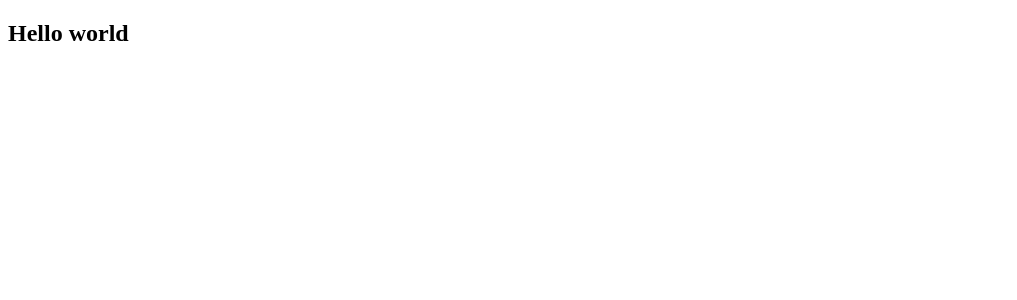
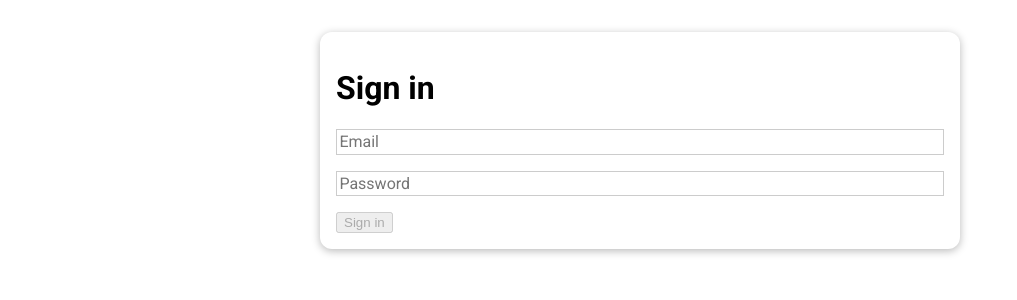
Before and after one commit to jeko2000/admin-panel-web, a Vue app: page / in a window 1280 px wide. Shown: the top 300 px of the page, without its empty margins (0-1017 px from the left). Built offline with nearby package versions, Linux system fonts and the light colour scheme; the HTML template or start-up script is replaced by a standard one.

Commit message:
Add basic login form component

```diff
--- a/src/App.vue
+++ b/src/App.vue
@@ -1,16 +1,36 @@
 <template>
-<h2>{{ name }}</h2>
+<LoginForm @login="onLogin"></LoginForm>
 </template>
 
 <script lang="ts">
 import { defineComponent } from "vue";
+import LoginForm from './components/LoginForm.vue';
 
 export default defineComponent({
   name: 'App',
-  data() {
-    return {
-      name: 'Hello world'
+  components: {
+    LoginForm
+  },
+  methods: {
+    onLogin(email: string, password: string) {
+      console.log(`Logged in as ${email} and ${password}`);
     }
   }
 });
 </script>
+
+<style>
+@import url('https://fonts.googleapis.com/css2?family=Roboto:wght@400;700&display=swap');
+
+* {
+    box-sizing: border-box;
+}
+
+html {
+    font-family: 'Roboto', sans-serif;
+}
+
+body {
+    margin: 0;
+}
+</style>
--- /dev/null
+++ b/src/components/LoginForm.vue
@@ -0,0 +1,78 @@
+<template>
+<base-form
+  title="Sign in"
+  @submit.prevent="onLogin">
+  <div class="form-control">
+    <input
+      v-model="email"
+      type="email"
+      name="email"
+      placeholder="Email"
+      required
+    >
+  </div>
+  <div class="form-control">
+    <input
+      v-model="password"
+      type="password"
+      name="password"
+      placeholder="Password"
+      required
+    >
+  </div>
+  <base-button :disabled="disableButton" type="submit">
+    Sign in
+  </base-button>
+</base-form>
+</template>
+
+<script lang="ts">
+import { defineComponent } from "vue";
+
+export default defineComponent({
+  name: 'LoginForm',
+  data() {
+    return {
+      email: '',
+      password: ''
+    }
+  },
+  emits: ['login'],
+  computed: {
+    disableButton(): boolean {
+      return !this.email || !this.password
+    }
+  },
+  methods: {
+    onLogin(): void {
+      this.$emit('login', this.email, this.password);
+    }
+  }
+});
+</script>
+
+<style scoped>
+label {
+    font-weight: bold;
+    display: block;
+    margin-bottom: 0.5rem;
+}
+
+input,
+textarea {
+    display: block;
+    width: 100%;
+    font: inherit;
+    padding: 0.15rem;
+    border: 1px solid #ccc;
+}
+
+input:focus,
+textarea:focus {
+    outline: none;
+}
+
+.form-control {
+    margin: 1rem 0;
+}
+</style>
--- /dev/null
+++ b/src/components/UI/BaseButton.vue
@@ -0,0 +1,13 @@
+<template>
+<button>
+  <slot></slot>
+</button>
+</template>
+
+<script lang="ts">
+import { defineComponent } from "vue";
+
+export default defineComponent({
+  name: "BaseButton"
+});
+</script>
--- /dev/null
+++ b/src/components/UI/BaseCard.vue
@@ -0,0 +1,23 @@
+<template>
+<div>
+  <slot></slot>
+</div>
+</template>
+
+<script lang="ts">
+import { defineComponent } from "vue";
+
+export default defineComponent({
+  name: 'BaseCard'
+});
+</script>
+
+<style scoped>
+div {
+    border-radius: 12px;
+    box-shadow: 0 2px 8px rgba(0,0,0,0.28);
+    padding: 1rem;
+    margin: 2rem auto;
+    max-width: 40rem;
+}
+</style>
--- /dev/null
+++ b/src/components/UI/BaseForm.vue
@@ -0,0 +1,48 @@
+<template>
+<base-card>
+  <h1 v-if="title">{{ title }}</h1>
+  <form>
+    <slot></slot>
+  </form>
+</base-card>
+</template>
+
+<script lang="ts">
+import { defineComponent } from "vue";
+
+export default defineComponent({
+  name: 'BaseForm',
+  props: {
+    title: {
+      type: String,
+      default: ''
+    }
+  }
+});
+</script>
+
+<style scoped>
+label {
+    font-weight: bold;
+    display: block;
+    margin-bottom: 0.5rem;
+}
+
+input,
+textarea {
+    display: block;
+    width: 100%;
+    font: inherit;
+    padding: 0.15rem;
+    border: 1px solid #ccc;
+}
+
+input:focus,
+textarea:focus {
+    outline: none;
+}
+
+.form-control {
+    margin: 1rem 0;
+}
+</style>
--- a/src/main.ts
+++ b/src/main.ts
@@ -1,5 +1,11 @@
 import { createApp } from "vue";
+import BaseButton from './components/UI/BaseButton.vue';
+import BaseCard from './components/UI/BaseCard.vue';
+import BaseForm from './components/UI/BaseForm.vue';
 import App from './App.vue';
 
 const app = createApp(App)
+app.component('base-button', BaseButton);
+app.component('base-card', BaseCard);
+app.component('base-form', BaseForm);
 app.mount('#app');
```
